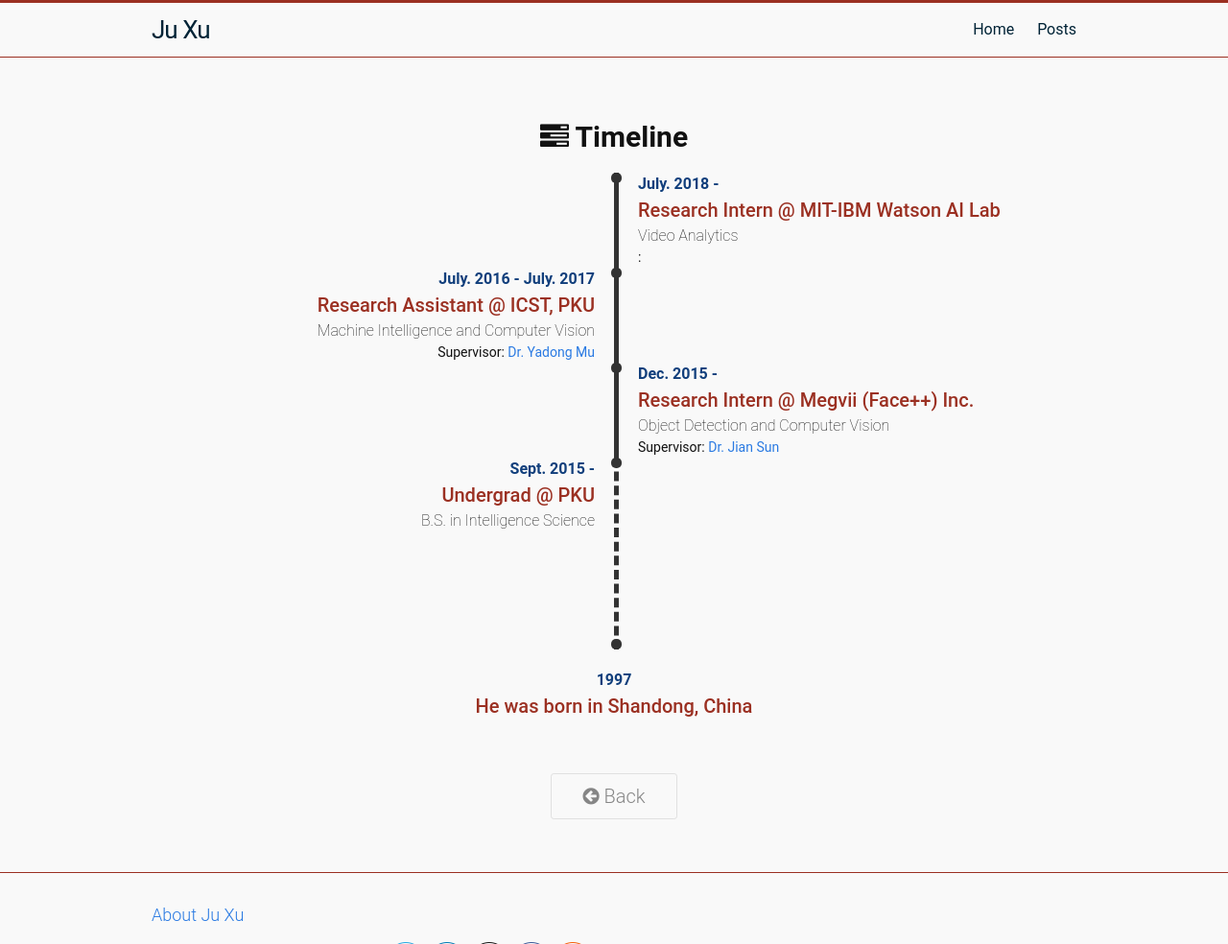
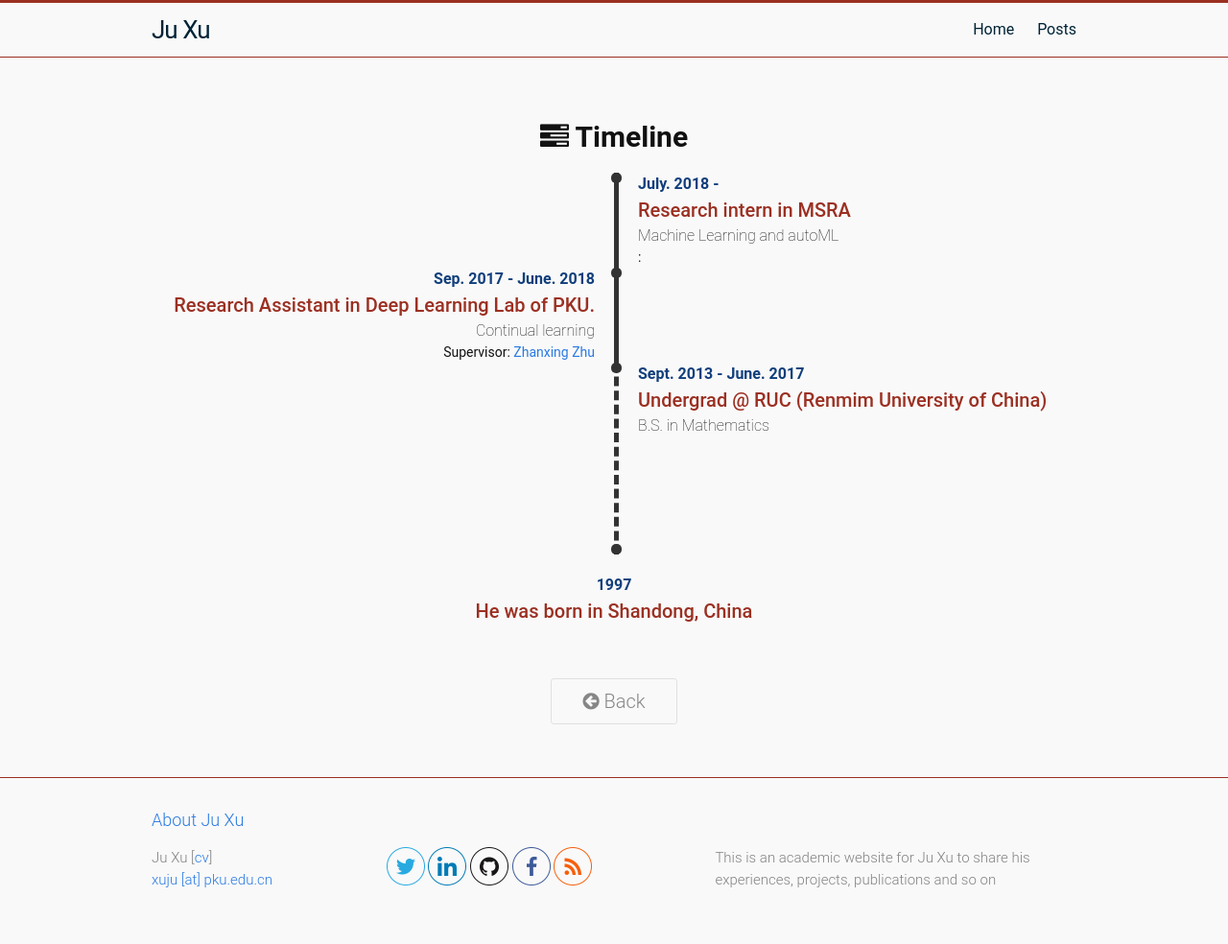
Before and after one commit to xujinfan/xujinfan.github.io, a Jekyll site: the page built from timeline.html, in a window 1280 px wide, cut to the strip 0-984 px from the top of the page. Shown: the whole strip at 96% size. Built offline with Jekyll 4.4.1, drawn with Linux system fonts in a browser that asks for light colours; comment, search, counter and statistics services are not loaded.

Commit message:
revise experiences.tml

```diff
--- a/_data/experiences.yml
+++ b/_data/experiences.yml
@@ -1,23 +1,16 @@
 - date:  "July. 2018 - "
-  title: "Research Intern @ MIT-IBM Watson AI Lab"
-  desc:  "Video Analytics"
+  title: "Research intern in MSRA"
+  desc:  "Machine Learning and autoML"
   brief: true
-- date:  "July. 2016 -  July. 2017"
-  title: "Research Assistant @ ICST, PKU"
-  desc:  "Machine Intelligence and Computer Vision"
+- date:  "Sep. 2017 - June. 2018"
+  title: "Research Assistant in Deep Learning Lab of PKU."
+  desc:  "Continual learning"
   host:
-    name:  "<a href='http://www.muyadong.com/'>Dr. Yadong Mu</a>"
+    name:  "<a href='https://sites.google.com/view/zhanxingzhu/'>Zhanxing Zhu</a>"
     role: "Supervisor"
   brief: true
-- date:  "Dec. 2015 - "
-  title: "Research Intern @ Megvii (Face++) Inc."
-  desc:  "Object Detection and Computer Vision"
-  host:
-    name:  "<a href='http://www.jiansun.org/'>Dr. Jian Sun</a>"
-    role: "Supervisor"
-  brief: true
-- date:  "Sept. 2015 - "
-  title: "Undergrad @ PKU"
-  desc:  "B.S. in Intelligence Science"
+- date:  "Sept. 2013 - June. 2017"
+  title: "Undergrad @ RUC (Renmim University of China)"
+  desc:  "B.S. in Mathematics"
   host: false
   brief: true
```
